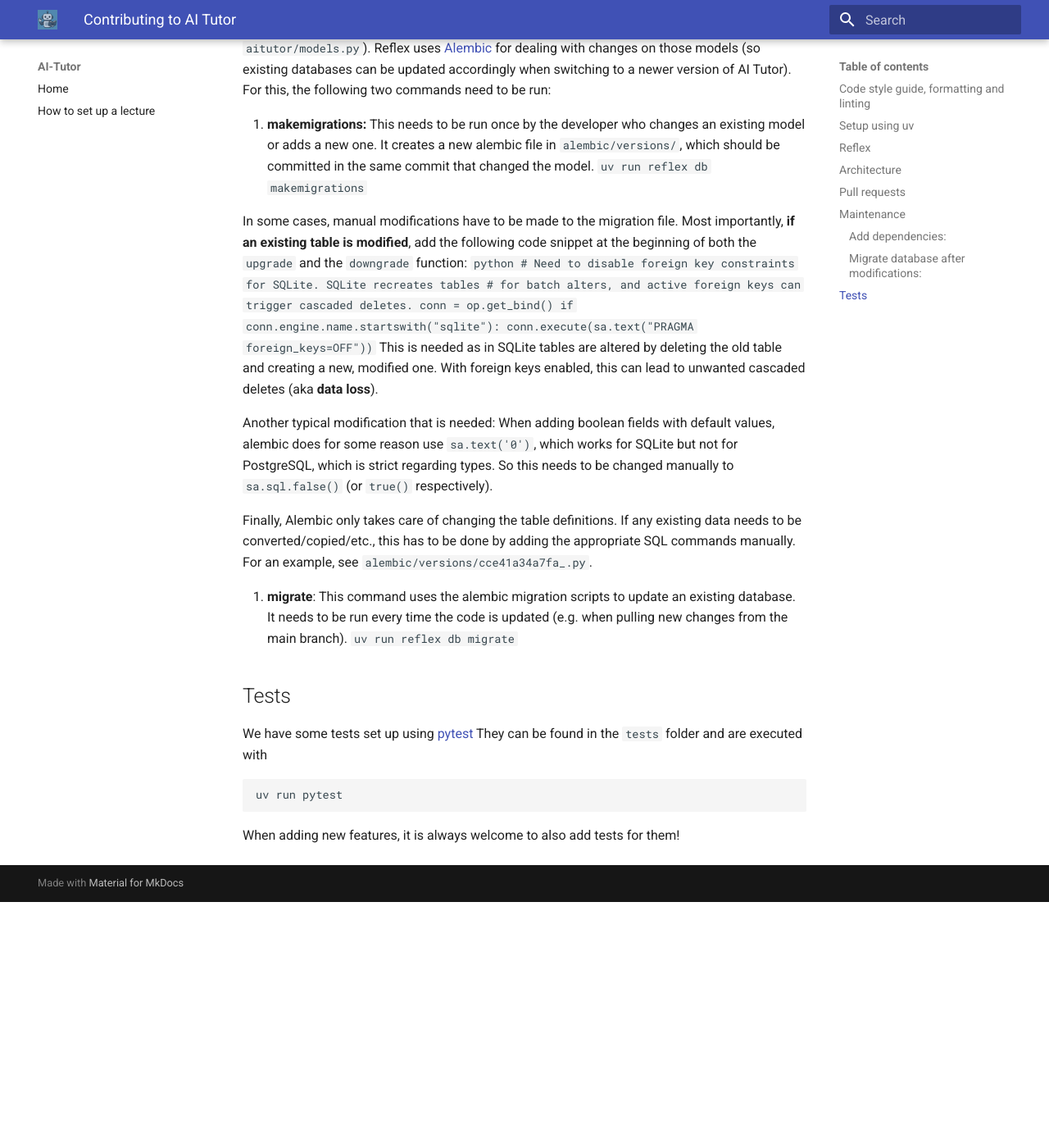
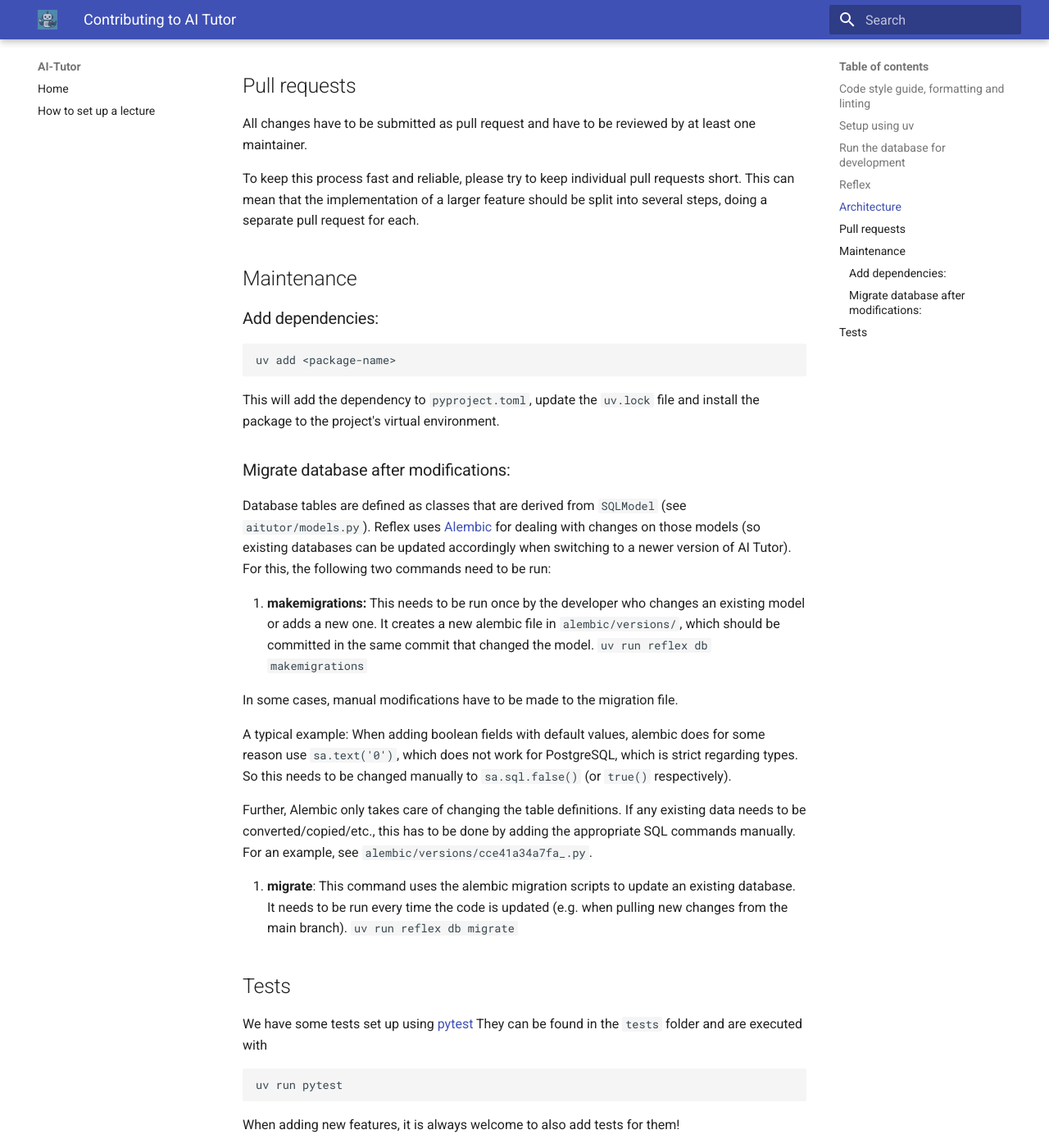
Before and after one commit to martius-lab/ai-tutor, an MkDocs documentation site: the page built from docs/contribute.md, in a window 1280 px wide and 1400 px high, scrolled down 1720 px. Shown: the whole window at 82% size. Built offline with MkDocs 1.6.1 and Material for MkDocs 9.7.7, drawn with Linux system fonts in a browser that asks for light colours; before the commit the page ends 2820 px from its top, so only the background shows below that; some of the changed text lies outside the part shown.

````diff
--- a/docs/contribute.md
+++ b/docs/contribute.md
@@ -24,6 +24,31 @@ so when dealing with Reflex, we need to add `# type: ignore` comments from time
 
 We use uv for managing the package.  See the README (section "Installation") on how to
 use uv to initially set up and run the AI Tutor application.
+
+
+## Run the database for development
+
+For development, we use a PostgreSQL database which is run via Docker Compose using this
+command:
+```
+sudo make dev-up
+```
+Once started it will automatically be restarted when rebooting.  To stop it, call
+```
+sudo make dev-down
+```
+And to see the log (for debugging):
+```
+sudo make dev-logs
+```
+
+To easily backup/restore the database, you may use the `postgres.xsh` script (requires
+Xonsh).  To see all options, run
+```
+./postgres.xsh -h
+```
+Note that the script requires root permission (i.e. run with `sudo`) to be able to
+access the Docker container.
 
 
 ## Reflex
@@ -84,26 +109,14 @@ commands need to be run:
    uv run reflex db makemigrations
    ```
 
-   In some cases, manual modifications have to be made to the migration
-   file.  Most importantly, **if an existing table is modified**, add the following code
-   snippet at the beginning of both the `upgrade` and the `downgrade` function:
-   ```python
-   # Need to disable foreign key constraints for SQLite.  SQLite recreates tables
-   # for batch alters, and active foreign keys can trigger cascaded deletes.
-   conn = op.get_bind()
-   if conn.engine.name.startswith("sqlite"):
-       conn.execute(sa.text("PRAGMA foreign_keys=OFF"))
-   ```
-   This is needed as in SQLite tables are altered by deleting the old table and creating
-   a new, modified one.  With foreign keys enabled, this can lead to unwanted cascaded
-   deletes (aka **data loss**).
+   In some cases, manual modifications have to be made to the migration file.
 
-   Another typical modification that is needed: When adding boolean fields with default
-   values, alembic does for some reason use `sa.text('0')`, which works for SQLite but
-   not for PostgreSQL, which is strict regarding types.  So this needs to be changed
-   manually to `sa.sql.false()` (or `true()` respectively).
+   A typical example: When adding boolean fields with default values, alembic does for
+   some reason use `sa.text('0')`, which does not work for PostgreSQL, which is strict
+   regarding types.  So this needs to be changed manually to `sa.sql.false()` (or
+   `true()` respectively).
 
-   Finally, Alembic only takes care of changing the table definitions.  If any existing
+   Further, Alembic only takes care of changing the table definitions.  If any existing
    data needs to be converted/copied/etc., this has to be done by adding the appropriate
    SQL commands manually.  For an example, see `alembic/versions/cce41a34a7fa_.py`.
 
````
Also changed, not shown: compose.devel.yaml (added, +13 -0 lines), docs/architecture.md (+1 -1 lines), docs/docker.md (+3 -0 lines), rxconfig.py (+17 -1 lines), 1 other file.
